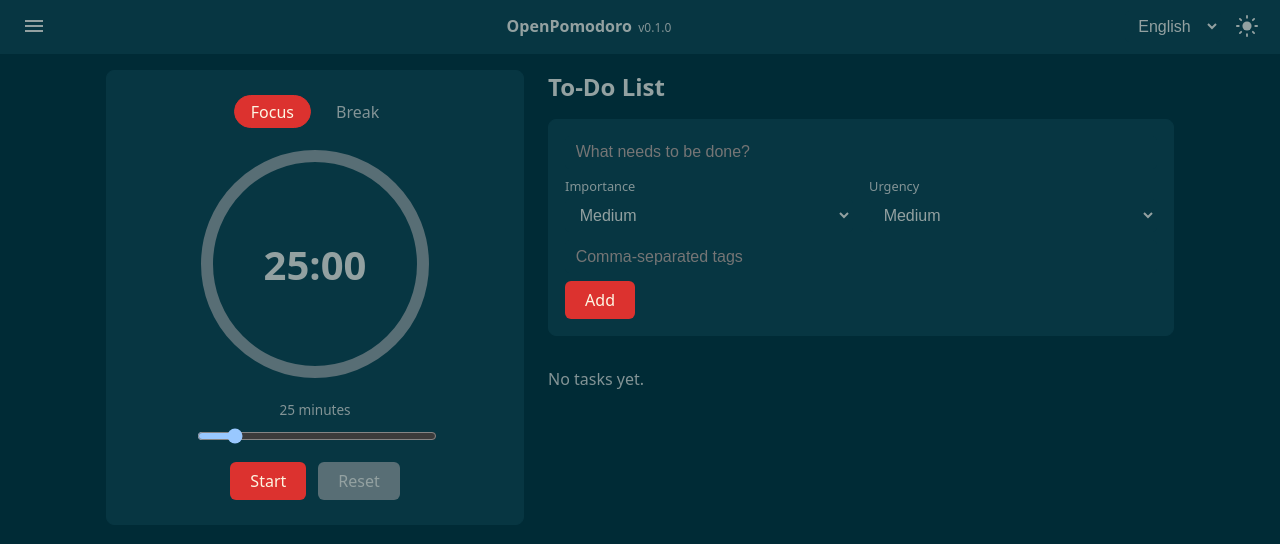
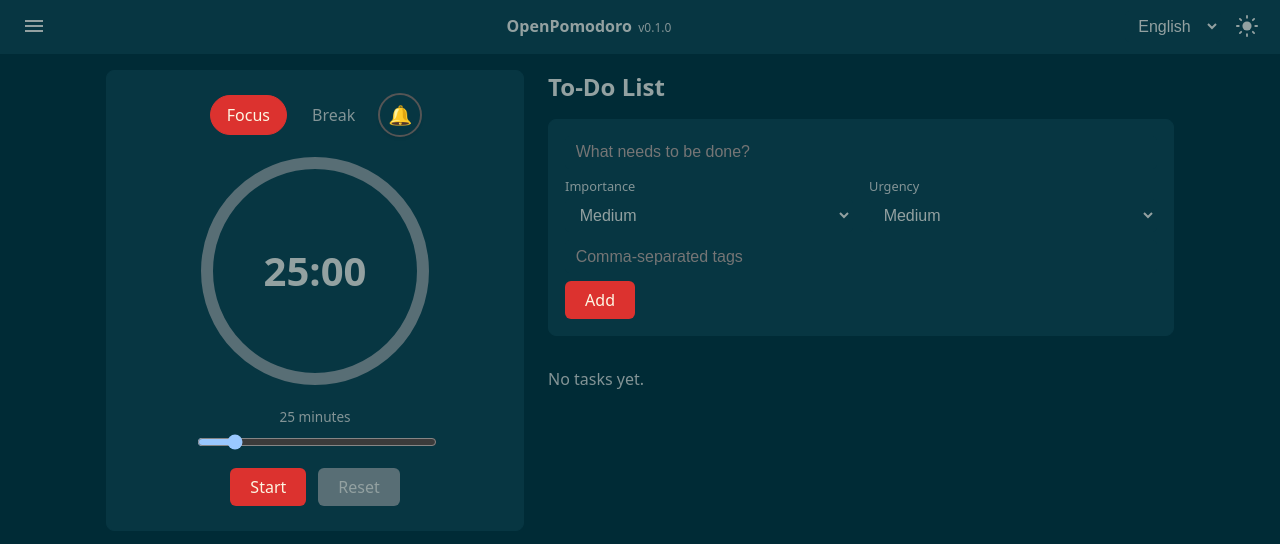
Before and after one commit to james-noit/OpenPomodoro, a Vue app: page / in a window 1280 px wide. Shown: the top 544 px of the page. Built offline with nearby package versions, Linux system fonts and the light colour scheme.

Commit message:
FEAT: Alarm bell implemented

```diff
--- a/src/components/PomodoroClock.vue
+++ b/src/components/PomodoroClock.vue
@@ -11,6 +11,7 @@
 const mode = ref<Mode>('focus')
 const running = ref(false)
 let intervalId: ReturnType<typeof setInterval> | undefined
+let hasTicked = false
 
 const durationMinutes = computed(() =>
   mode.value === 'focus' ? settings.focusMinutes : settings.breakMinutes,
@@ -36,8 +37,38 @@
   return `${String(minutes).padStart(2, '0')}:${String(seconds).padStart(2, '0')}`
 })
 
+let audioCtx: AudioContext | null = null
+
+function playTone() {
+
+  for (let i = 0; i < 2; i++) {
+    if (!audioCtx) audioCtx = new AudioContext()
+    const ctx = audioCtx
+    const oscillator = ctx.createOscillator()
+    const gainNode = ctx.createGain()
+
+    oscillator.type = 'sine'
+    oscillator.frequency.setValueAtTime(880, ctx.currentTime)
+    oscillator.frequency.exponentialRampToValueAtTime(440, ctx.currentTime + 0.6)
+
+    gainNode.gain.setValueAtTime(0.3, ctx.currentTime)
+    gainNode.gain.exponentialRampToValueAtTime(0.001, ctx.currentTime + 0.6)
+
+    oscillator.connect(gainNode)
+    gainNode.connect(ctx.destination)
+
+    oscillator.start(ctx.currentTime)
+    oscillator.stop(ctx.currentTime + 0.6)
+  }
+
+}
+
 function tick() {
   if (remainingSeconds.value <= 0) {
+    if (!hasTicked) {
+      hasTicked = true
+      if (settings.bellSound) playTone()
+    }
     pause()
     return
   }
@@ -57,11 +88,13 @@
 }
 
 function reset() {
+  hasTicked = false
   pause()
   remainingSeconds.value = totalSeconds.value
 }
 
 function setMode(next: Mode) {
+  hasTicked = false
   pause()
   mode.value = next
   remainingSeconds.value = totalSeconds.value
@@ -86,6 +119,15 @@
       </button>
       <button type="button" :class="{ active: mode === 'break' }" @click="setMode('break')">
         {{ t('clock.break') }}
+      </button>
+      <button
+        type="button"
+        class="clock__bell"
+        :class="{ 'clock__bell--muted': !settings.bellSound }"
+        :aria-label="settings.bellSound ? t('clock.bellOff') : t('clock.bellOn')"
+        @click="settings.setBellSound(!settings.bellSound)"
+      >
+        {{ settings.bellSound ? '🔔' : '🔕' }}
       </button>
     </div>
 
@@ -161,6 +203,52 @@
   border-color: var(--color-primary);
 }
 
+.clock__bell {
+  padding: 0.4rem;
+  display: flex;
+  align-items: center;
+  justify-content: center;
+  border-radius: 50%;
+  width: 2.5rem;
+  height: 2.5rem;
+  border: none;
+  outline: 2px solid #555;
+  color: var(--color-text);
+  background: linear-gradient(135deg, #f5e6d3, #e8d4c0);
+  box-shadow: 0 2px 4px rgba(0, 0, 0, 0.15);
+  font-size: 1.2rem;
+  line-height: 1;
+  cursor: pointer;
+}
+
+.clock__bell:hover {
+  filter: brightness(0.9);
+}
+
+.clock__bell:hover {
+  filter: brightness(0.9);
+}
+
+.clock__bell:hover {
+  filter: brightness(0.9);
+}
+
+.clock__bell svg {
+  stroke: var(--color-text) !important;
+}
+
+.clock__bell:hover svg {
+  stroke: var(--color-primary) !important;
+}
+
+.clock__bell--muted svg {
+  stroke: var(--color-text-muted) !important;
+}
+
+.clock__bell--muted {
+  opacity: 0.5;
+}
+
 .clock__dial {
   position: relative;
   display: flex;
--- a/src/i18n/locales/en.json
+++ b/src/i18n/locales/en.json
@@ -25,7 +25,9 @@
     "start": "Start",
     "pause": "Pause",
     "reset": "Reset",
-    "minutes": "minutes"
+    "minutes": "minutes",
+    "bellOn": "Enable bell sound",
+    "bellOff": "Disable bell sound"
   },
   "todo": {
     "title": "To-Do List",
--- a/src/i18n/locales/es.json
+++ b/src/i18n/locales/es.json
@@ -25,7 +25,9 @@
     "start": "Iniciar",
     "pause": "Pausar",
     "reset": "Reiniciar",
-    "minutes": "minutos"
+    "minutes": "minutos",
+    "bellOn": "Activar sonido de campana",
+    "bellOff": "Desactivar sonido de campana"
   },
   "todo": {
     "title": "Lista de tareas",
--- a/src/stores/settings.ts
+++ b/src/stores/settings.ts
@@ -12,6 +12,7 @@
   const language = useLocalStorage<Language>('openpomodoro.language', 'en')
   const focusMinutes = useLocalStorage<number>('openpomodoro.focusMinutes', DEFAULT_FOCUS_MINUTES)
   const breakMinutes = useLocalStorage<number>('openpomodoro.breakMinutes', DEFAULT_BREAK_MINUTES)
+  const bellSound = useLocalStorage<boolean>('openpomodoro.bellSound', true)
 
   function toggleTheme() {
     theme.value = theme.value === 'dark' ? 'light' : 'dark'
@@ -29,11 +30,16 @@
     breakMinutes.value = Math.max(1, Math.min(60, Math.round(minutes)))
   }
 
+  function setBellSound(val: boolean) {
+    bellSound.value = val
+  }
+
   function reset() {
     theme.value = 'dark'
     language.value = 'en'
     focusMinutes.value = DEFAULT_FOCUS_MINUTES
     breakMinutes.value = DEFAULT_BREAK_MINUTES
+    bellSound.value = true
   }
 
   return {
@@ -41,10 +47,12 @@
     language,
     focusMinutes,
     breakMinutes,
+    bellSound,
     toggleTheme,
     setLanguage,
     setFocusMinutes,
     setBreakMinutes,
+    setBellSound,
     reset,
   }
 })
```
Also changed, not shown: 1 other file (tests, documents, lock files or other folders).
